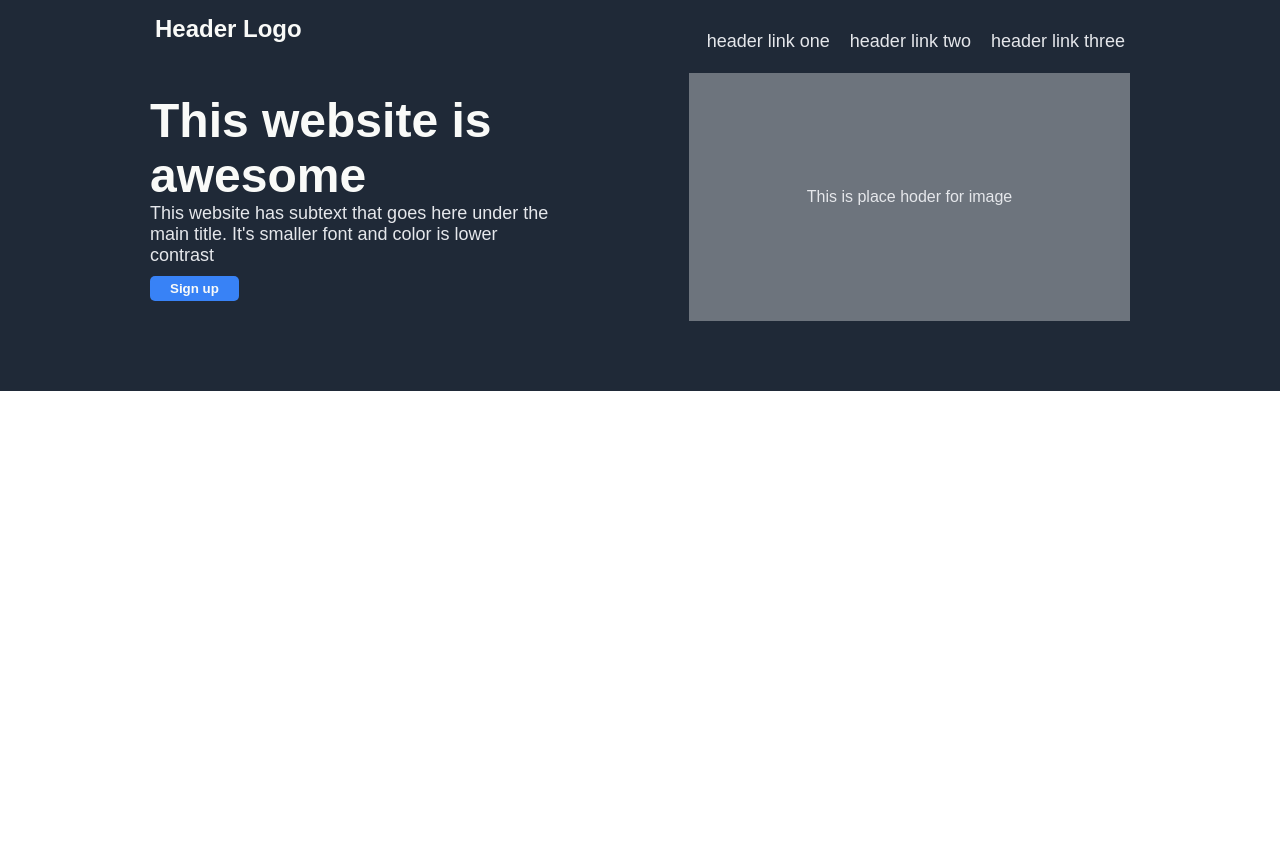
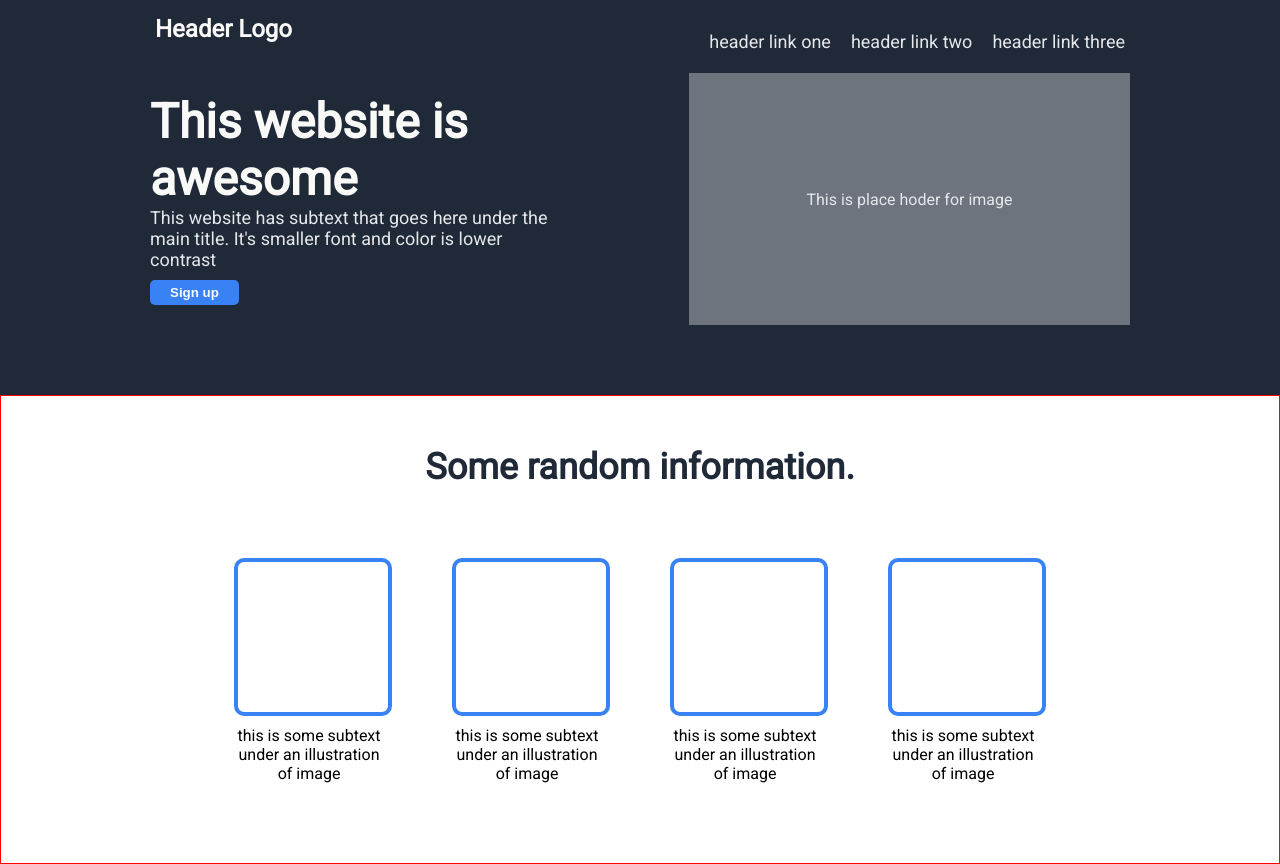
Before and after one commit to bathe-shekhar/landing-page, a plain HTML site: page index.html in a window 1280 px wide. Before the commit the page ends 800 px from the top, so only its background shows below. Drawn offline with Linux system fonts and the light colour scheme.

Commit message:
Random info section added in index.html with required styling in style.css

```diff
--- a/index.html
+++ b/index.html
@@ -5,12 +5,13 @@
     <meta charset="UTF-8">
     <meta name="viewport" content="width=device-width, initial-scale=1.0">
     <title>This website is awesome</title>
+    <link href='https://fonts.googleapis.com/css?family=Roboto' rel='stylesheet'>
     <link rel="stylesheet" href="./style.css">
 </head>
 
 <body>
 
-</body>
+
     <header>
         <navbar class="navbar">
             <div class="header-logo">
@@ -18,9 +19,9 @@
             </div>
             <div class="header-links">
                 <ul>
-                <li class="header-link">header link one</li>
-                <li class="header-link">header link two</li>
-                <li class="header-link">header link three</li>
+                    <li class="header-link"><a href="#">header link one</a></li>
+                    <li class="header-link"><a href="#">header link two</a></li>
+                    <li class="header-link"><a href="#">header link three</a></li>
                 </ul>
             </div>
         </navbar>
@@ -42,5 +43,38 @@
             </div>
         </div>
     </header>
+    <section class="random-info">
+        <div class="random-info-header">
+            Some random information.
+        </div>
+        <div class="random-info-item-block">
+            <div class="random-info-item">
+                <div class="random-info-item-img"></div>
+                <div class="random-info-item-text">
+                    this is some subtext under an illustration of image
+                </div>
+            </div>
+            <div class="random-info-item">
+                <div class="random-info-item-img"></div>
+                <div class="random-info-item-text">
+                    this is some subtext under an illustration of image
+                </div>
+            </div>
+            <div class="random-info-item">
+                <div class="random-info-item-img"></div>
+                <div class="random-info-item-text">
+                    this is some subtext under an illustration of image
+                </div>
+            </div>
+            <div class="random-info-item">
+                <div class="random-info-item-img"></div>
+                <div class="random-info-item-text">
+                    this is some subtext under an illustration of image
+                </div>
+            </div>
+        </div>
+    </section>
+
+</body>
 
 </html>
--- a/style.css
+++ b/style.css
@@ -1,7 +1,7 @@
 body {
 
     margin: 0;
-    font-family: sans-serif;
+    font-family: Roboto;
 }
 
 .navbar {
@@ -28,10 +28,15 @@ header {
     padding: 10px 150px;
 }
 
-.header-link {
+.header-link a {
     color: #E5E7EB;
     font-size: 18px;
     margin-left: 20px;
+    text-decoration: none;
+}
+
+.header-link a:hover {
+    color: #F9FAF8;
 }
 
 .header-content {
@@ -75,3 +80,38 @@ header {
     justify-content: center;
     align-items: center;
 }
+
+.random-info {
+    border: 1px solid red;
+    padding: 50px 150px;
+}
+
+.random-info-header {
+    font-size: 36px;
+    color: #1F2937;
+    font-weight: bolder;
+    text-align: center;
+}
+
+.random-info-item-img {
+    height: 150px;
+    width: 150px;
+    border: 4px solid #3882F6;
+    border-radius: 10px;
+}
+
+.random-info-item-block {
+    display: flex;
+    justify-content: center;
+    margin-top: 40px;
+}
+
+.random-info-item-text {
+    width: 150px;
+    text-align: center;
+    margin-top: 10px;
+}
+
+.random-info-item {
+    margin: 30px;
+}
```
Lines whose indentation alone changed are shown as unchanged.
